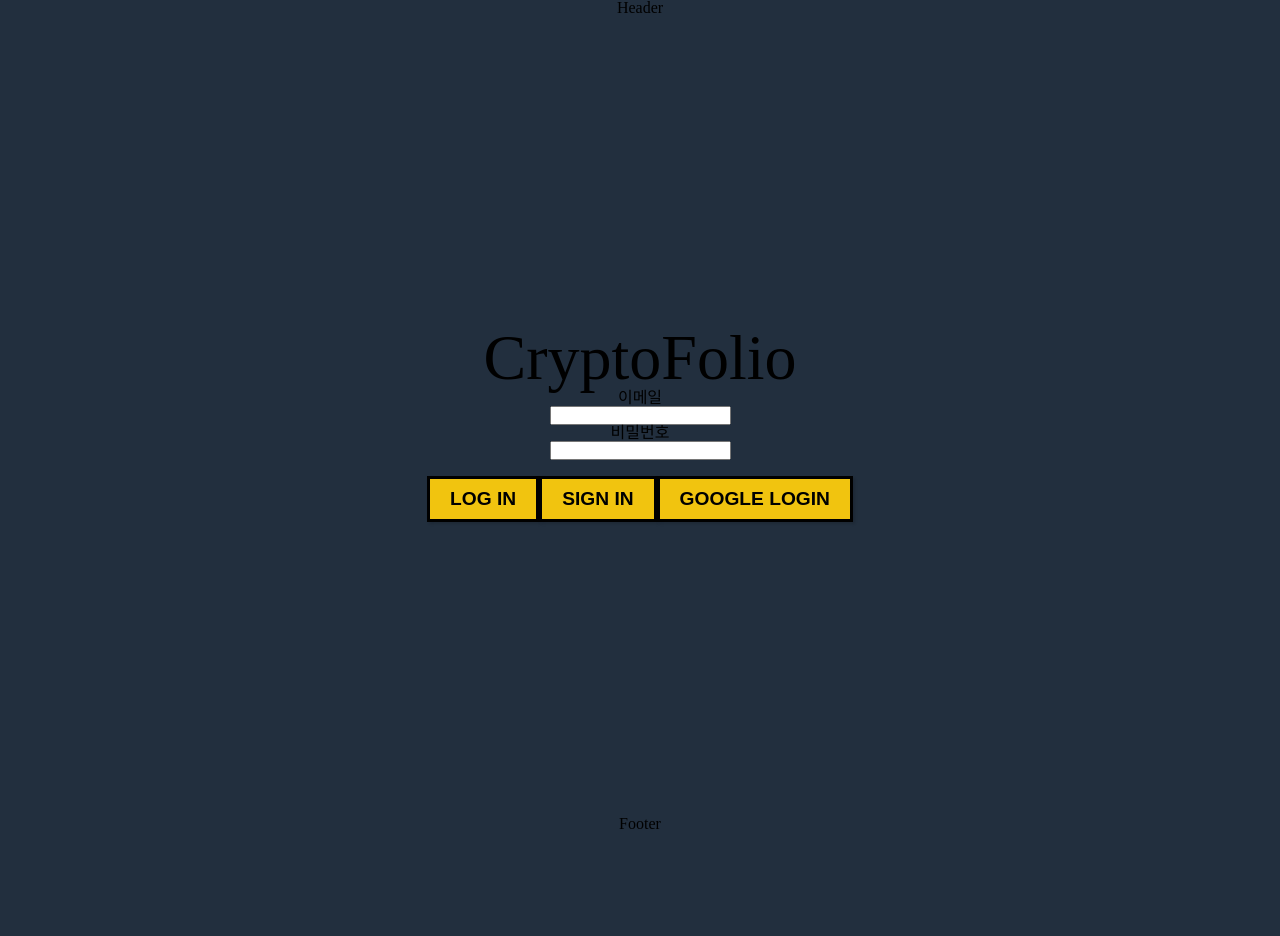
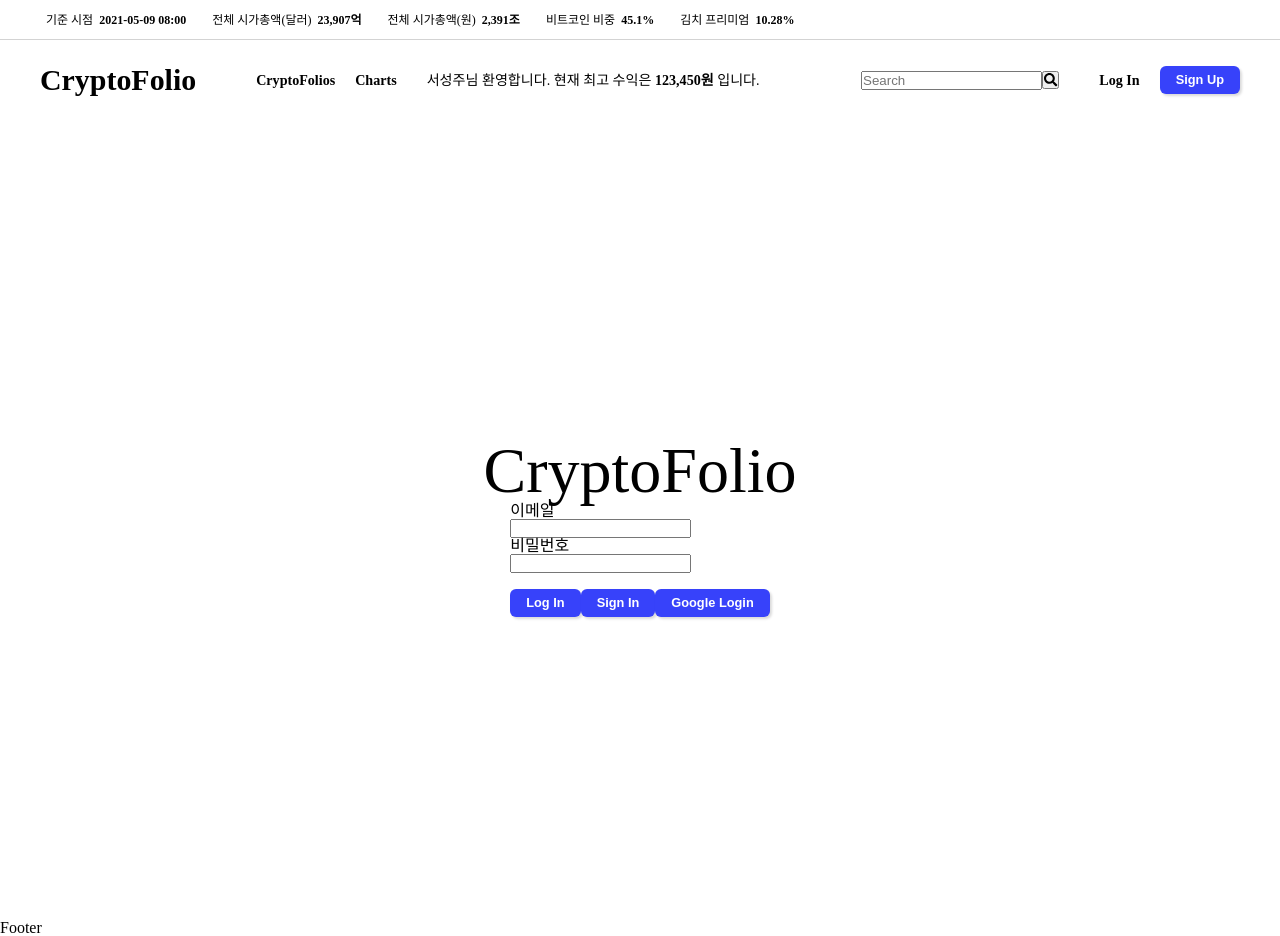
Before and after one commit to canwefly89/cryptofolio-front, a React (Create React App) app: page /login in a window 1280 px wide. Before the commit the page ends 832 px from the top, so only its background shows below. Built offline with nearby package versions, Linux system fonts and the light colour scheme; no server answers.

Commit message:
ADD: header / TODO: footer

```diff
--- a/package.json
+++ b/package.json
@@ -3,6 +3,10 @@
   "version": "0.1.0",
   "private": true,
   "dependencies": {
+    "@fortawesome/fontawesome-svg-core": "^1.2.35",
+    "@fortawesome/free-regular-svg-icons": "^5.15.3",
+    "@fortawesome/free-solid-svg-icons": "^5.15.3",
+    "@fortawesome/react-fontawesome": "^0.1.14",
     "babel-runtime": "^6.26.0",
     "firebase": "^8.4.1",
     "formik": "^2.2.6",
--- a/public/style.css
+++ b/public/style.css
@@ -2,23 +2,21 @@
   margin: 0;
   padding: 0;
   box-sizing: border-box;
-  /* color: black; */
-  user-select: none;
-  text-align: center;
   line-height: 1em;
 }
 
 body {
-  margin: 0;
-  padding: 0;
-  background-color: #222f3e;
+  display: flex;
+  flex-direction: column;
+  min-height: 100vh;
+  /* background-color: #222f3e; */
   -webkit-font-smoothing: antialiased;
   -moz-osx-font-smoothing: grayscale;
 }
 
-button:hover {
+/* button:hover {
   transform: scale(1.1, 1.1);
 }
 button:focus {
   outline: none;
-}
+} */
--- a/src/actions/actionTypes.js
+++ b/src/actions/actionTypes.js
@@ -12,9 +12,9 @@ const getActionTypes = () => ({
   SOCIAL_LOGIN_SUCCESS: "SOCIAL_LOGIN_SUCCESS",
   SOCIAL_LOGIN_FAIL: "SOCIAL_LOGIN_FAIL",
 
-  USER_SIGNIN: "USER_SIGNIN",
-  USER_SIGNIN_SUCCESS: "USER_SIGNIN_SUCCESS",
-  USER_SIGNIN_FAIL: "USER_SIGNIN_FAIL",
+  USER_SIGNUP: "USER_SIGNUP",
+  USER_SIGNUP_SUCCESS: "USER_SIGNUP_SUCCESS",
+  USER_SIGNUP_FAIL: "USER_SIGNUP_FAIL",
 
   USER_LOGOUT: "USER_LOGOUT",
   RESET_ERROR_MESSAGE: "RESET_ERROR_MESSAGE",
--- a/src/actions/authActionCreator.js
+++ b/src/actions/authActionCreator.js
@@ -65,11 +65,11 @@ const loginAction = (data) => async (dispatch) => {
       });
     }
 
-    cookies.set("jwt", result.token);
+    cookies.set("jwt", result.data.token);
 
     dispatch({
       type: getActionTypes().USER_LOGIN_SUCCESS,
-      payload: result.data,
+      payload: result.data.user,
     });
   } catch (err) {
     dispatch({ type: getActionTypes().USER_LOGIN_FAIL, payload: err });
@@ -103,12 +103,12 @@ const socialLoginAction = (data) => async (dispatch) => {
   }
 };
 
-const signinAction = (data) => async (dispatch) => {
-  dispatch({ type: getActionTypes().USER_SIGNIN });
+const signupAction = (data) => async (dispatch) => {
+  dispatch({ type: getActionTypes().USER_SIGNUP });
 
   try {
     const response = await fetch(
-      `${process.env.REACT_APP_USER_SERVER_API}/auth/signin`,
+      `${process.env.REACT_APP_USER_SERVER_API}/auth/signup`,
       {
         method: "POST",
         headers: {
@@ -122,11 +122,11 @@ const signinAction = (data) => async (dispatch) => {
     cookies.set("jwt", result.data.token);
 
     dispatch({
-      type: getActionTypes().USER_SIGNIN_SUCCESS,
+      type: getActionTypes().USER_SIGNUP_SUCCESS,
       payload: result.data.user,
     });
   } catch (err) {
-    dispatch({ type: getActionTypes().USER_SIGNIN_FAIL, payload: err });
+    dispatch({ type: getActionTypes().USER_SIGNUP_FAIL, payload: err });
   }
 };
 
@@ -144,7 +144,7 @@ const authActionCreator = {
   checkAuthAction,
   loginAction,
   socialLoginAction,
-  signinAction,
+  signupAction,
   logoutAction,
   resetErrorMessage,
 };
--- a/src/components/App/App.jsx
+++ b/src/components/App/App.jsx
@@ -11,11 +11,16 @@ import LandingPage from "../LandingPage/LandingPage";
 import CryptofolioPage from "../CryptofolioPage/PortfolioPage";
 import CreateCryptoFolio from "../CreateCryptoFolio/CreateCryptoFolio";
 import CryptofolioDetail from "../CryptofolioDetail/CryptofolioDetail";
-import SigninPage from "../SigninPage/SigninPage";
+import SignupPage from "../SignupPage/SignupPage";
 import Loading from "../Loading/Loading";
 import Footer from "../Footer/Footer";
 
 import actionCreator from "../../actions/actionCreator";
+import styled from "styled-components";
+
+const Main = styled.div`
+  flex: 1;
+`;
 
 const App = ({ authService }) => {
   const { isAuthorized } = useSelector((state) => state.authReducer);
@@ -26,7 +31,7 @@ const App = ({ authService }) => {
   useEffect(() => {
     dispatch(actionCreator.checkAuthAction());
 
-    const authPath = ["login", "signin"];
+    const authPath = ["login", "signup"];
     const isAuthPath = authPath.some((path) =>
       location.pathname.includes(path)
     );
@@ -39,6 +44,7 @@ const App = ({ authService }) => {
   return (
     <>
       <Header />
+      <Main>
         <Suspense fallback={<Loading />}>
           <Switch>
             <Route exact path="/">
@@ -67,8 +73,8 @@ const App = ({ authService }) => {
               </Route>
             )}
 
-          <Route path="/signin">
-            <SigninPage authService={authService} />
+            <Route path="/signup">
+              <SignupPage authService={authService} />
             </Route>
 
             <Route path="/error">
@@ -76,6 +82,7 @@ const App = ({ authService }) => {
             </Route>
           </Switch>
         </Suspense>
+      </Main>
       <Footer />
     </>
   );
--- a/src/components/Header/Header.jsx
+++ b/src/components/Header/Header.jsx
@@ -1,10 +1,152 @@
 import React from "react";
+import { useSelector } from "react-redux";
+
+import styled from "styled-components";
+import Button from "../shared/Button/Button";
+import { FontAwesomeIcon } from "@fortawesome/react-fontawesome";
+import { faSearch } from "@fortawesome/free-solid-svg-icons";
+import { useHistory } from "react-router-dom";
+
+const MetaDataContainer = styled.div`
+  display: flex;
+  align-items: center;
+  height: 40px;
+  padding-left: 20px;
+  border-bottom: 0.8px solid lightgray;
+  font-size: 0.75rem;
+`;
+
+const MetaDataItem = styled.div`
+  margin-left: 20px;
+  display: flex;
+
+  span {
+    display: block;
+    margin-left: 6px;
+  }
+  span:last-child {
+    font-weight: 800;
+  }
+`;
+
+const HeaderContainer = styled.div`
+  display: flex;
+  align-items: center;
+  padding: 0 40px;
+  height: 80px;
+  font-size: 1.1em;
+`;
+
+const WelcomeMessage = styled.div`
+  font-size: 0.8em;
+  margin-left: 30px;
+
+  span {
+    font-weight: 800;
+  }
+`;
+
+const HeaderLogo = styled.div`
+  font-size: 1.7em;
+  font-weight: 800;
+  cursor: pointer;
+`;
+
+const HeaderItemContainer = styled.div`
+  display: flex;
+  align-items: center;
+  font-size: 0.8em;
+  font-weight: 800;
+  margin-left: 40px;
+
+  div {
+    margin-left: 20px;
+    cursor: pointer;
+  }
+`;
+
+const SearchContainer = styled.div`
+  margin-left: auto;
+  margin-right: 40px;
+
+  input:focus {
+    color: #00b4cc;
+  }
+
+  button {
+  }
+`;
+
+const HeaderAuthContainer = styled.div`
+  display: flex;
+  align-items: center;
+  font-size: 0.8em;
+  font-weight: 800;
+`;
+
+const HeaderLogin = styled.div`
+  margin-right: 20px;
+  cursor: pointer;
+`;
 
 const Header = (props) => {
+  const { isAuthorized } = useSelector((state) => state.authReducer);
+  const history = useHistory();
+
   return (
-    <div>
-      <div>Header</div>
-    </div>
+    <>
+      <MetaDataContainer>
+        <MetaDataItem>
+          <span>기준 시점</span>
+          <span>2021-05-09 08:00</span>
+        </MetaDataItem>
+        <MetaDataItem>
+          <span>전체 시가총액(달러)</span>
+          <span>23,907억</span>
+        </MetaDataItem>
+        <MetaDataItem>
+          <span>전체 시가총액(원)</span>
+          <span>2,391조</span>
+        </MetaDataItem>
+        <MetaDataItem>
+          <span>비트코인 비중</span>
+          <span>45.1%</span>
+        </MetaDataItem>
+        <MetaDataItem>
+          <span>김치 프리미엄</span>
+          <span>10.28%</span>
+        </MetaDataItem>
+      </MetaDataContainer>
+      <HeaderContainer>
+        <HeaderLogo onClick={() => history.push("/")}>CryptoFolio</HeaderLogo>
+        <HeaderItemContainer onClick={() => history.push("/cryptofolio")}>
+          <div>CryptoFolios</div>
+          <div>Charts</div>
+        </HeaderItemContainer>
+        <WelcomeMessage>
+          서성주님 환영합니다. 현재 최고 수익은
+          <span> 123,450원</span> 입니다.
+        </WelcomeMessage>
+        <SearchContainer>
+          <input placeholder="Search" type="text" />
+          <button type="submit">
+            <FontAwesomeIcon icon={faSearch} />
+          </button>
+        </SearchContainer>
+        <HeaderAuthContainer>
+          {isAuthorized ? (
+            <Button onClick={() => history.push("/logout")}>Log out</Button>
+          ) : (
+            <>
+              <HeaderLogin onClick={() => history.push("/login")}>
+                Log In
+              </HeaderLogin>
+              <Button onClick={() => history.push("/signup")}>Sign Up</Button>
+            </>
+          )}
+        </HeaderAuthContainer>
+      </HeaderContainer>
+    </>
   );
 };
 
--- a/src/components/SigninPage/SigninPage.jsx
+++ b/src/components/SignupPage/SignupPage.jsx
@@ -11,7 +11,7 @@ import useErrorMessage from "../../hooks/useErrorMessage";
 import useInput from "../../hooks/useInput";
 import validateInput from "../../utils/validateInput";
 
-const SigninPage = ({ authService }) => {
+const SignupPage = ({ authService }) => {
   const dispatch = useDispatch();
   const history = useHistory();
 
@@ -21,7 +21,7 @@ const SigninPage = ({ authService }) => {
   const [passwordConfirm, onChangePasswordConfirm] = useInput("");
   const [error, showErrorMessage] = useErrorMessage("");
 
-  const handleSignin = useCallback(
+  const handleSignup = useCallback(
     (event) => {
       event.preventDefault();
 
@@ -63,7 +63,7 @@ const SigninPage = ({ authService }) => {
   return (
     <>
       {error.length > 0 && <ErrorMessage error={error} />}
-      <form onSubmit={handleSignin}>
+      <form onSubmit={handleSignup}>
         <div>
           <label htmlFor="user-email">이메일</label>
           <br />
@@ -116,10 +116,10 @@ const SigninPage = ({ authService }) => {
           </Button>
           <Button
             name="Google"
-            onClick={handleSignin}
+            onClick={handleSignup}
             margin={["2vh", "0", "0", "0"]}
           >
-            Sign In
+            Sign Up
           </Button>
           <Button
             name="Google"
@@ -134,4 +134,4 @@ const SigninPage = ({ authService }) => {
   );
 };
 
-export default SigninPage;
+export default SignupPage;
--- a/src/components/shared/Button/Button.js
+++ b/src/components/shared/Button/Button.js
@@ -5,16 +5,25 @@ const Button = styled.button`
   margin-right: ${(props) => (props.margin && props.margin[1]) || "0"};
   margin-bottom: ${(props) => (props.margin && props.margin[2]) || "0"};
   margin-left: ${(props) => (props.margin && props.margin[3]) || "0"};
-  padding: 10px 20px;
-  border: 3px solid black;
+  padding: 8px 16px;
+  border: none;
+  border-radius: 6px;
   box-shadow: rgba(0, 0, 0, 0.15) 1.95px 1.95px 2.6px;
-  background-color: ${(props) => props.bgColor || "#f1c40f"};
+  background-color: ${(props) => props.bgColor || "#3742fa"};
   font-weight: ${(props) => props.fontWeight || "600"};
-  font-size: ${(props) => props.fontSize || "1.2rem"};
-  color: black;
-  text-transform: uppercase;
-  transition: all 0.2s ease-in-out;
+  font-size: ${(props) => props.fontSize || "0.8rem"};
+  color: ${(props) => props.color || "white"};
+  /* text-transform: uppercase; */
+  /* transition: all 0.1s ease-in-out; */
   cursor: pointer;
+
+  /* :hover {
+    transform: scale(1.02, 1.02);
+  } */
+
+  :focus {
+    outline: none;
+  }
 `;
 
 export default Button;
```
Also changed, not shown: 1 other file (tests, documents, lock files or other folders). Lines whose indentation alone changed are shown as unchanged.
